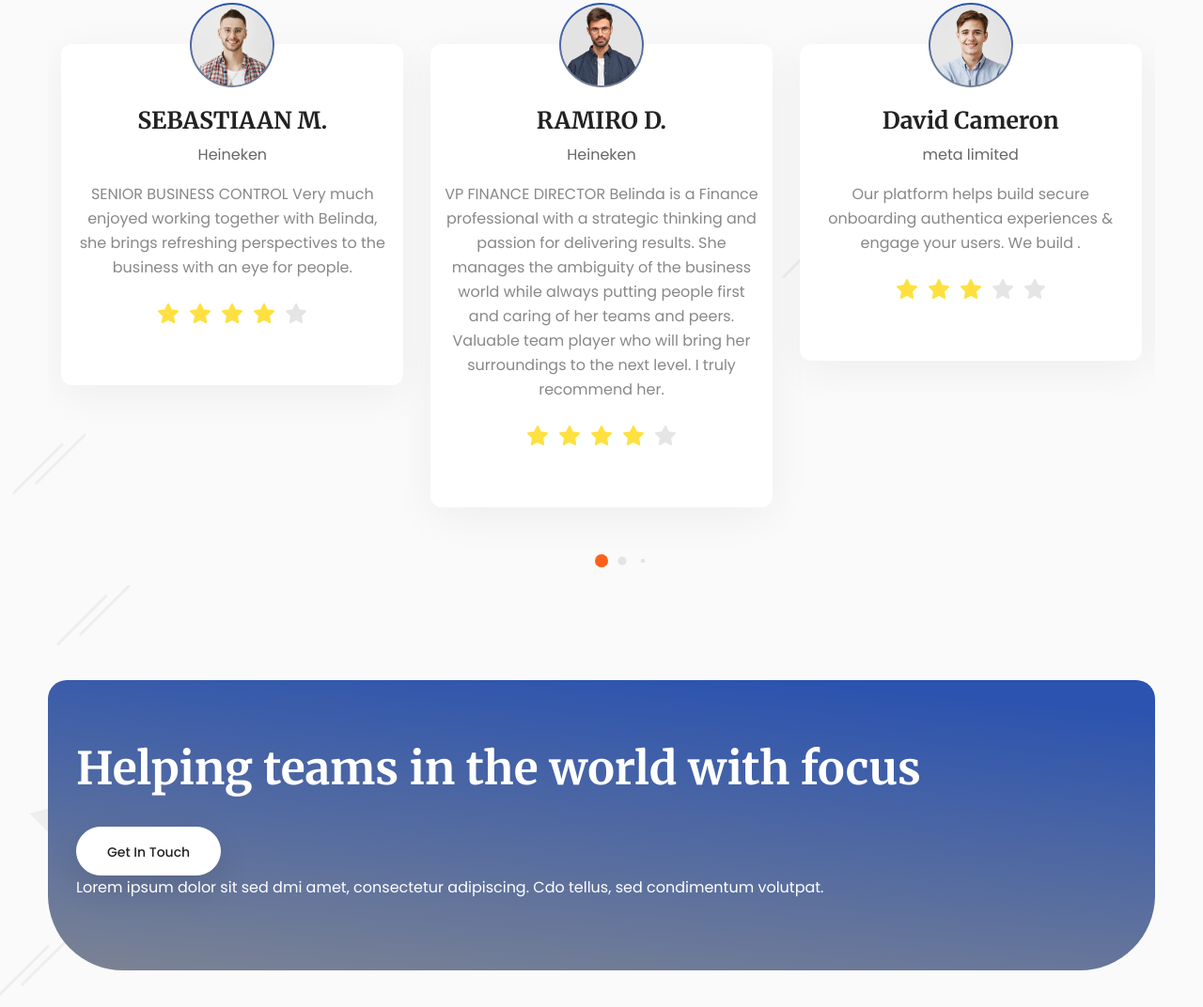
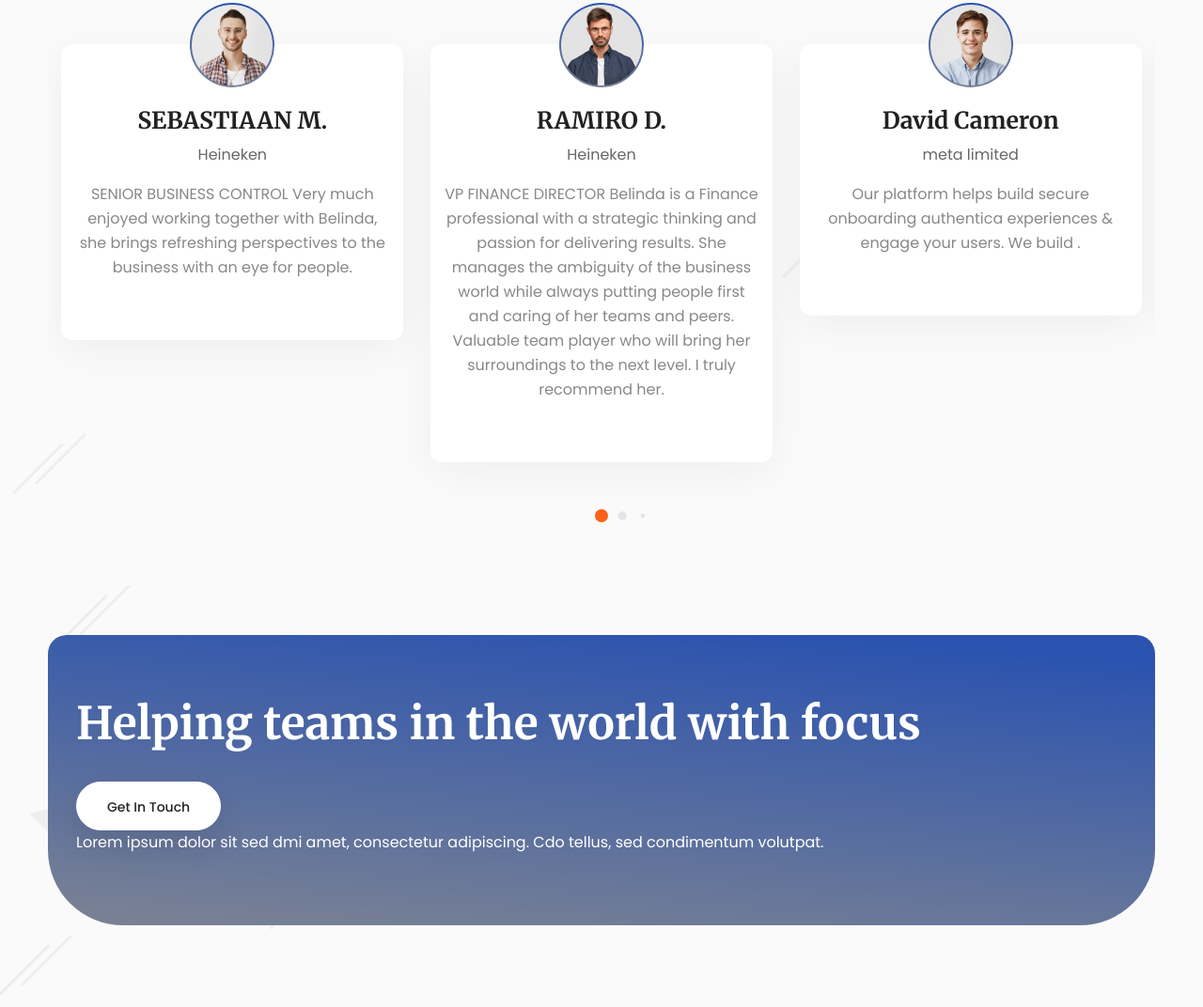
Before and after one commit to stephangriesel/financeand-site, an Astro site: page / in a window 1280 px wide. Shown: the part 5142-6214 px from the top of the page at 94% size. Built offline with nearby package versions, Linux system fonts and the light colour scheme; Astro itself is replaced by a stand-in of ours; some packages are replaced by stand-ins of ours; what tailwind-bootstrap-grid would draw is missing.

Commit message:
remove star rating

```diff
--- a/src/layouts/function-components/TestimonialSlider.jsx
+++ b/src/layouts/function-components/TestimonialSlider.jsx
@@ -43,7 +43,7 @@ const TestimonialSlider = ({ list }) => {
               <h4 className="mb-2">{item.author}</h4>
               <p className="mb-4 text-[#666]">{item.organization}</p>
               <p>{item.content}</p>
-              <div
+              {/* <div
                 className={`review-rating mt-6 flex items-center justify-center space-x-2.5 ${item.rating}  `}
               >
                 <Star />
@@ -51,7 +51,7 @@ const TestimonialSlider = ({ list }) => {
                 <Star />
                 <Star />
                 <Star />
-              </div>
+              </div> */}
             </div>
           </SwiperSlide>
         ))}
```
